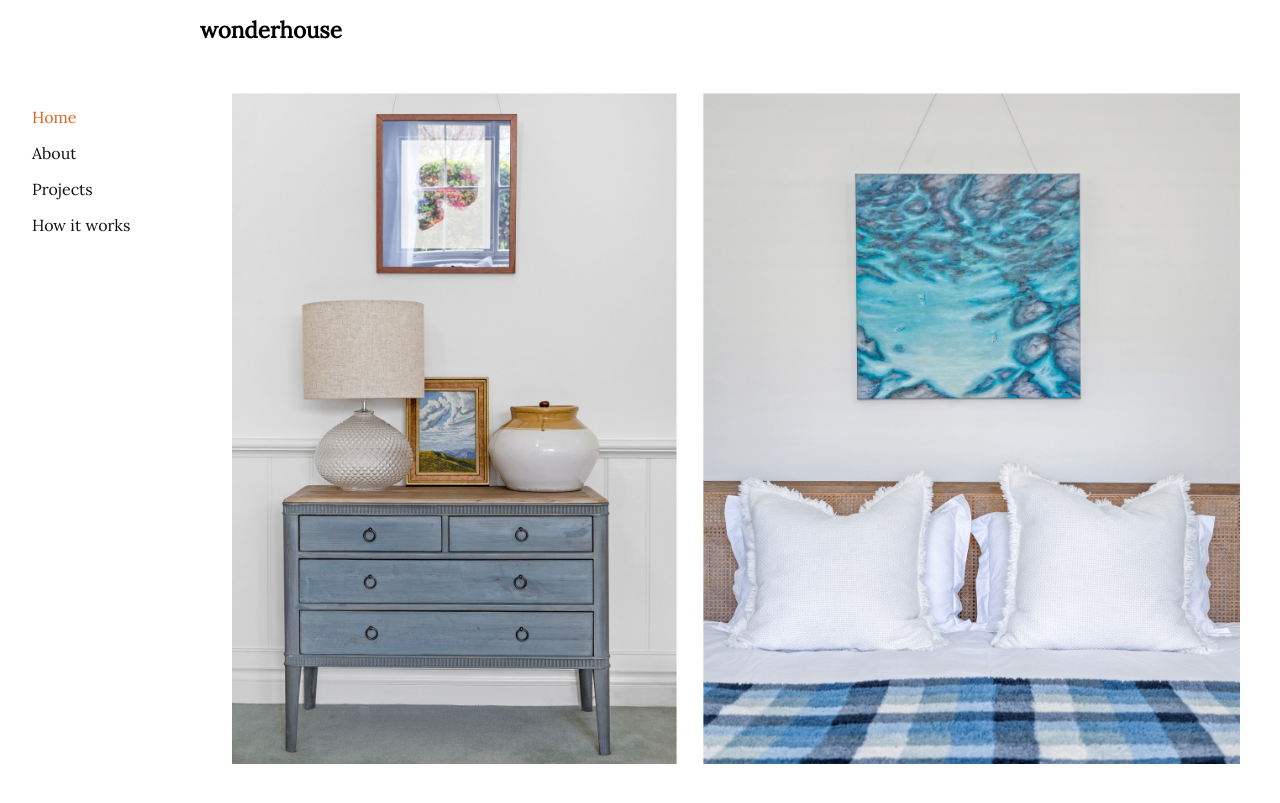
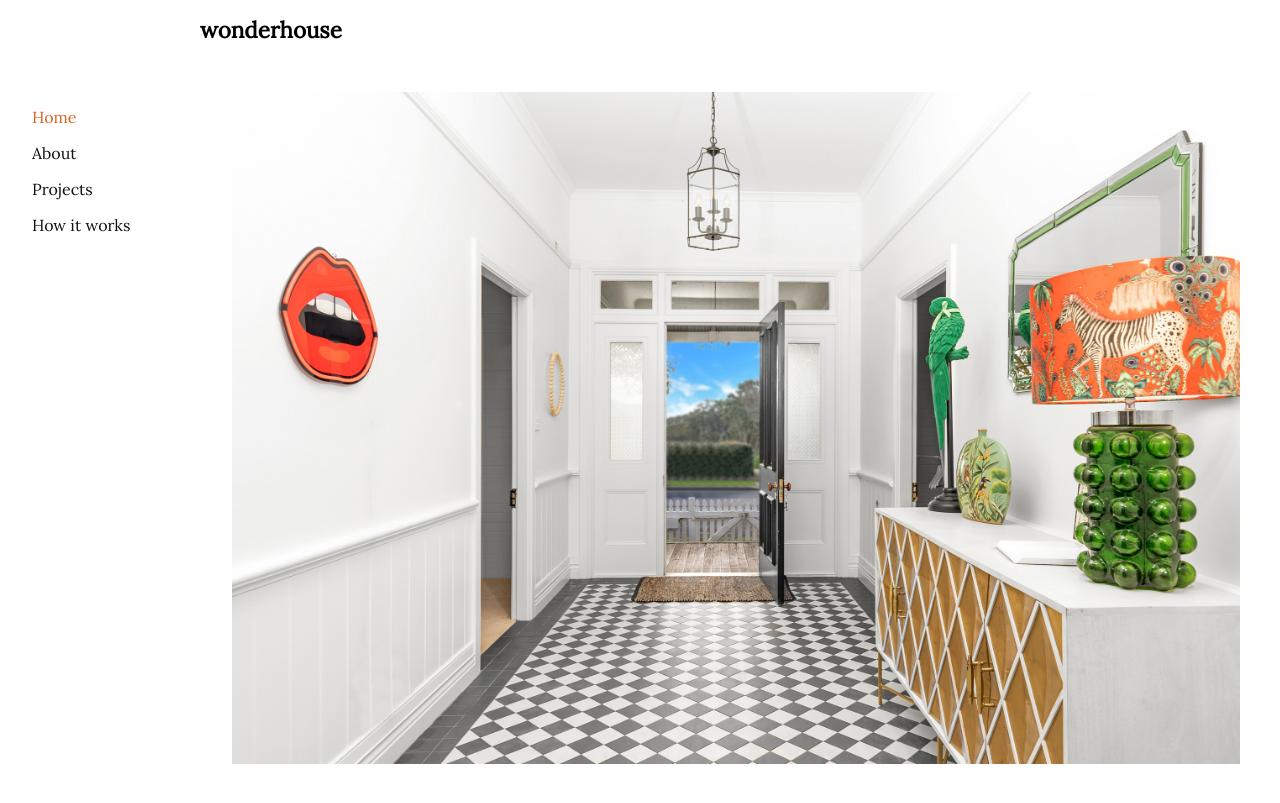
Before and after one commit to wonderhouse-design/wonderhouse-design.github.io, a Jekyll site: the page built from index.markdown, in a window 1280 px wide and 900 px high. Shown: the top 803 px of the window. Built offline with Jekyll 4.4.1, drawn with Linux system fonts in a browser that asks for light colours; nearby versions of some CDN libraries.

Commit message:
changed main image

```diff
--- a/index.markdown
+++ b/index.markdown
@@ -7,4 +7,4 @@ layout: default
 order: 1
 ---
 
-![Ellary](/assets/images/Ellary/collage.jpg)
+![Ellary](/assets/images/Ellary/DSC06006.jpg)
```
